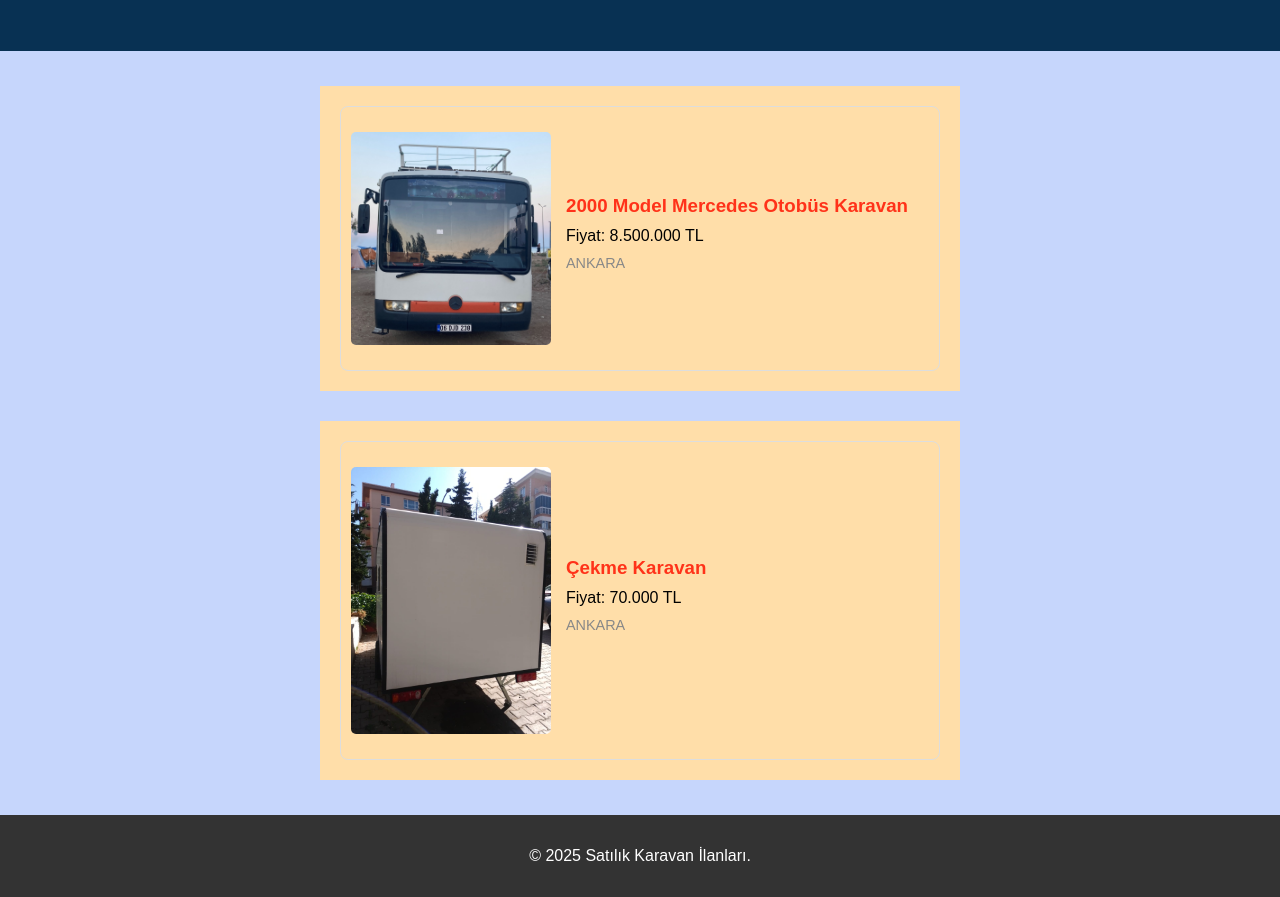
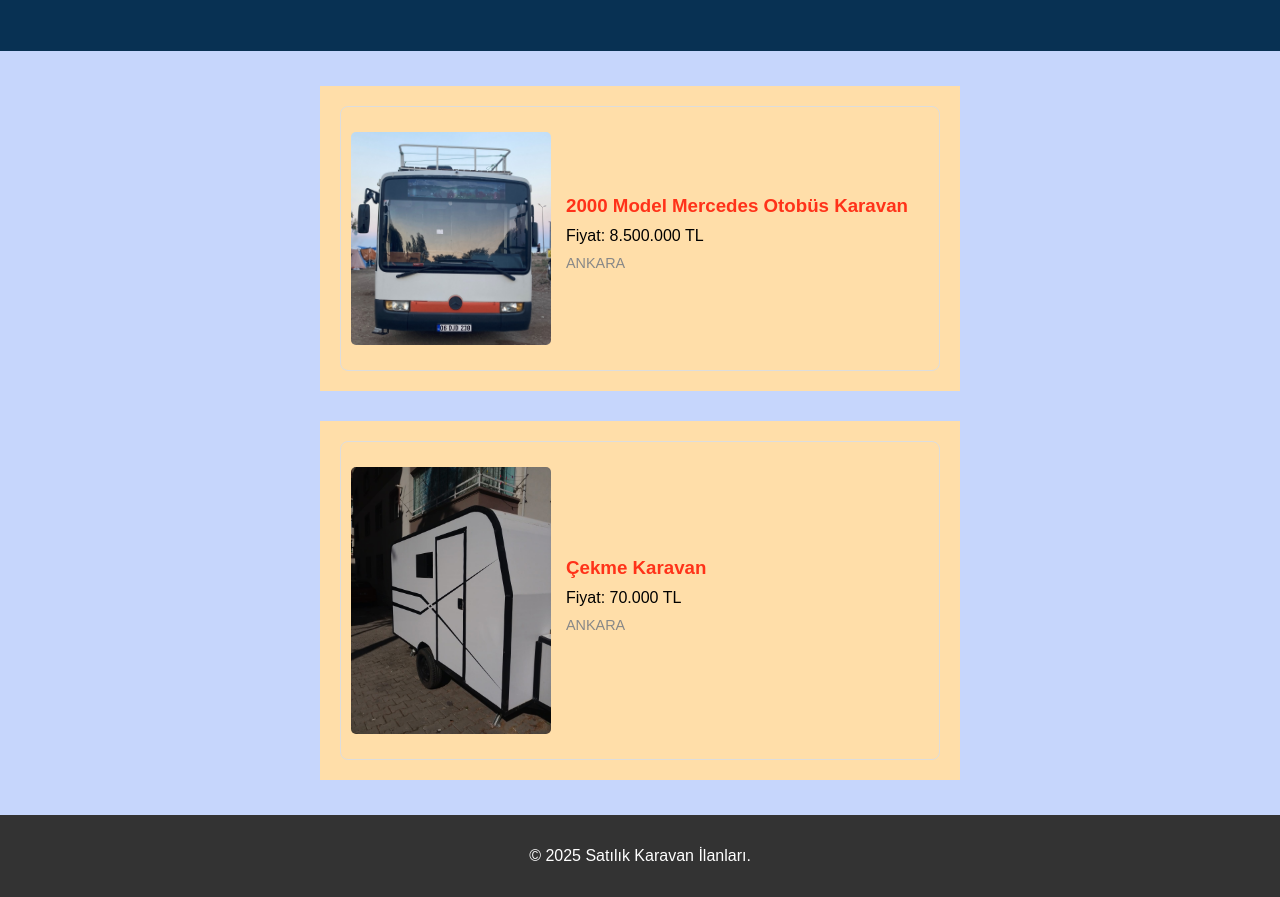
Before and after one commit to ozden-kars/karavanilan, a plain HTML site: page index.html in a window 1280 px wide. Shown: the part 149-1046 px from the top of the page. Drawn offline with Linux system fonts and the light colour scheme.

Commit message:
ilk resmi değişti

```diff
--- a/index.html
+++ b/index.html
@@ -192,7 +192,7 @@
     <section class="announcement">
         <a href="ilan2.html" class="announcement-link">
             <div class="announcement-content">
-                <img src="photos/çekme/ön.jpg" alt="çekme karavan" class="announcement-image">
+                <img src="photos/çekme/dış.jpg" alt="çekme karavan" class="announcement-image">
                 <div class="announcement-text">
                     <h3>Çekme Karavan</h3>
                     <p>Fiyat: 70.000 TL</p>
```
Also changed, not shown: ilan2.html (+1 -1 lines).
